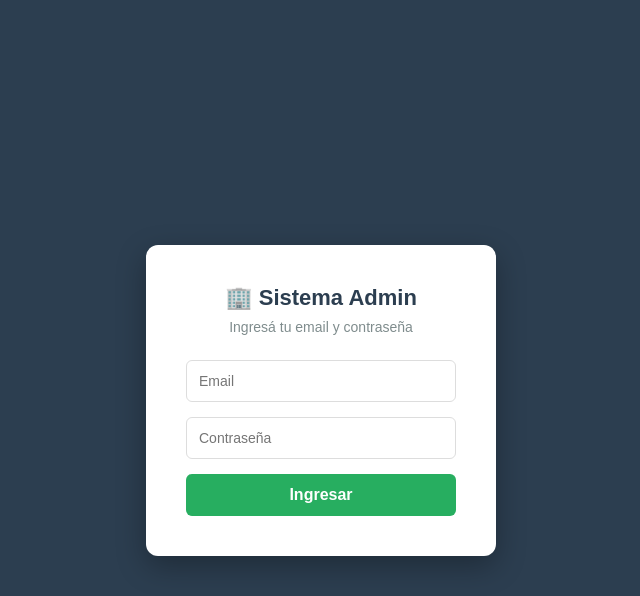
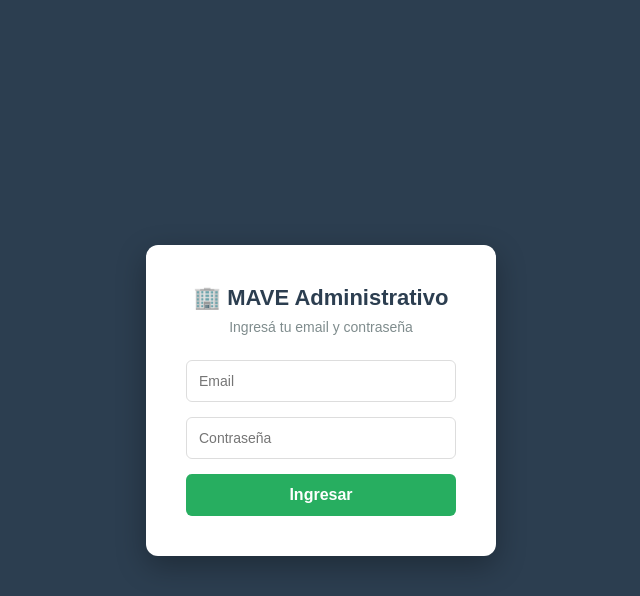
Before and after one commit to matsatelital2000afk/sistema-administrativo, a Flask app: page /login in a window 1280 px wide. Shown: the top 596 px of the page, without its empty margins (319-959 px from the left). Run offline with Flask 3, Linux system fonts and the light colour scheme.

Commit message:
fix nombre MAVE Admin

```diff
--- a/templates/base.html
+++ b/templates/base.html
@@ -3,7 +3,7 @@
 <head>
   <meta charset="UTF-8">
   <meta name="viewport" content="width=device-width, initial-scale=1.0">
-  <title>Sistema Administrativo</title>
+  <title>MAVE Administrativo</title>
   <style>
     * { margin: 0; padding: 0; box-sizing: border-box; }
 
--- a/templates/login.html
+++ b/templates/login.html
@@ -2,7 +2,7 @@
 <html lang="es">
 <head>
   <meta charset="UTF-8">
-  <title>Login — Sistema Administrativo</title>
+  <title>Login — MAVE Administrativo</title>
   <style>
     * { margin: 0; padding: 0; box-sizing: border-box; }
     body {
@@ -55,7 +55,7 @@
 </head>
 <body>
   <div class="login-box">
-    <h1>🏢 Sistema Admin</h1>
+    <h1>🏢 MAVE Administrativo</h1>
     <p>Ingresá tu email y contraseña</p>
     {% if error %}
     <div class="error">{{ error }}</div>
```
